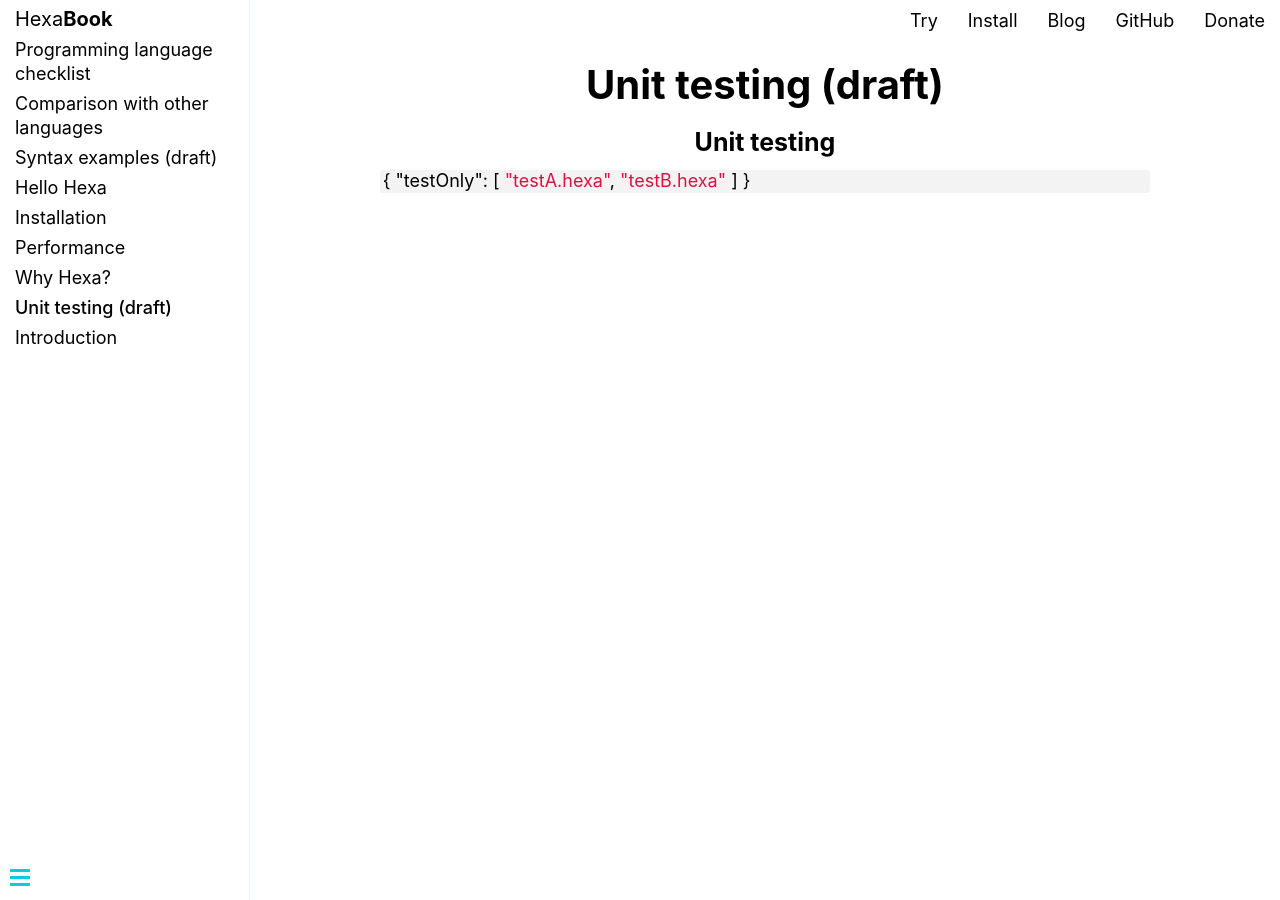
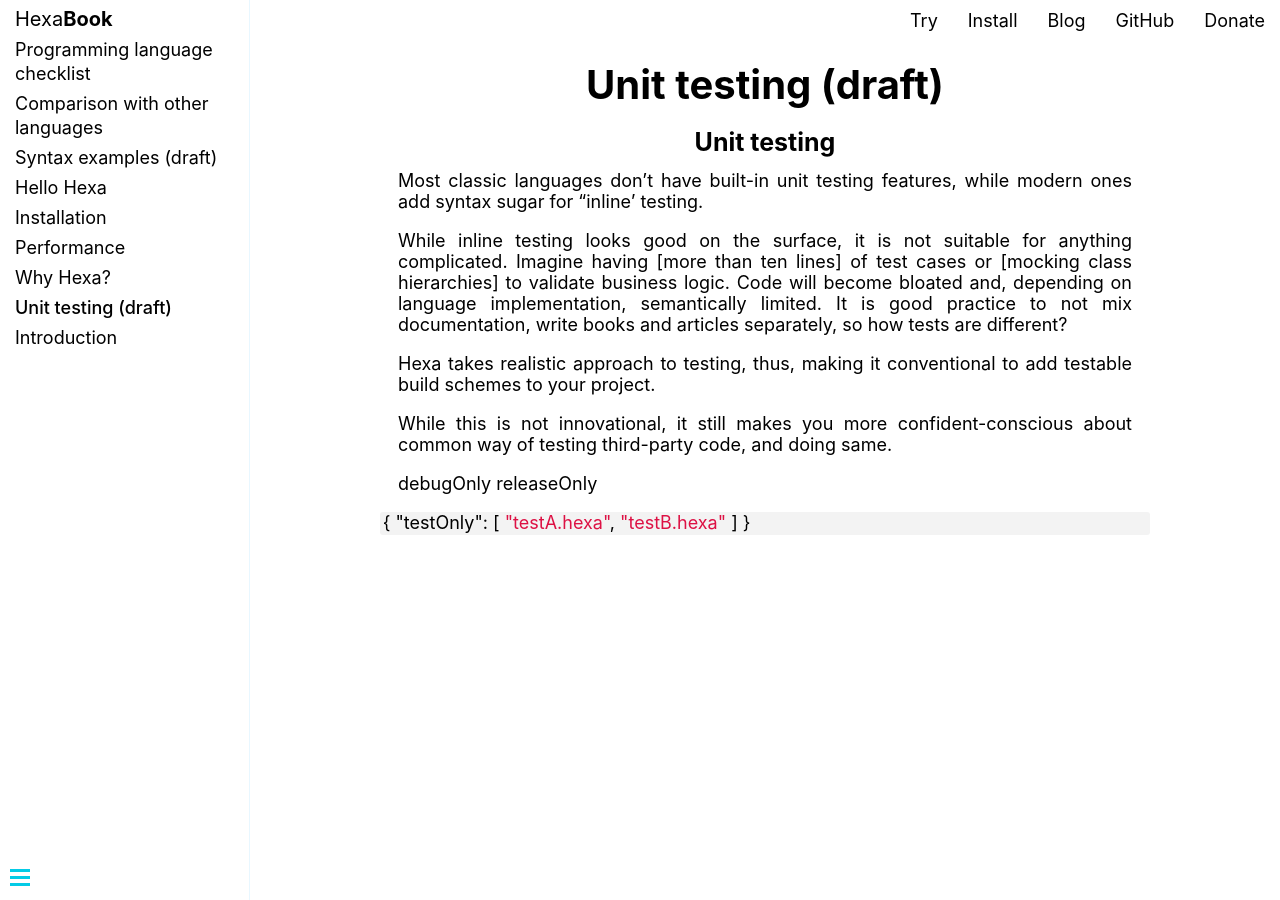
Before and after one commit to hexalang/hexalang.github.io, a Jekyll site: the page built from _book/Testing.md, in a window 1280 px wide. Built offline with Jekyll 4.4.1, drawn with Linux system fonts in a browser that asks for light colours.

Commit message:
Update Testing.md

````diff
--- a/_book/Testing.md
+++ b/_book/Testing.md
@@ -5,6 +5,17 @@ title: Unit testing (draft)
 
 ### Unit testing
 
+Most classic languages don't have built-in unit testing features, while modern ones add syntax sugar for "inline' testing.
+
+While inline testing looks good on the surface, it is not suitable for anything complicated. Imagine having [more than ten lines] of test cases or [mocking class hierarchies] to validate business logic. Code will become bloated and, depending on language implementation, semantically limited. It is good practice to not mix documentation, write books and articles separately, so how tests are different?
+
+Hexa takes realistic approach to testing, thus, making it conventional to add testable build schemes to your project.
+
+While this is not innovational, it still makes you more confident-conscious about common way of testing third-party code, and doing same.
+
+debugOnly
+releaseOnly
+
 ```json
 { "testOnly": [ "testA.hexa", "testB.hexa" ] }
 ```
````
